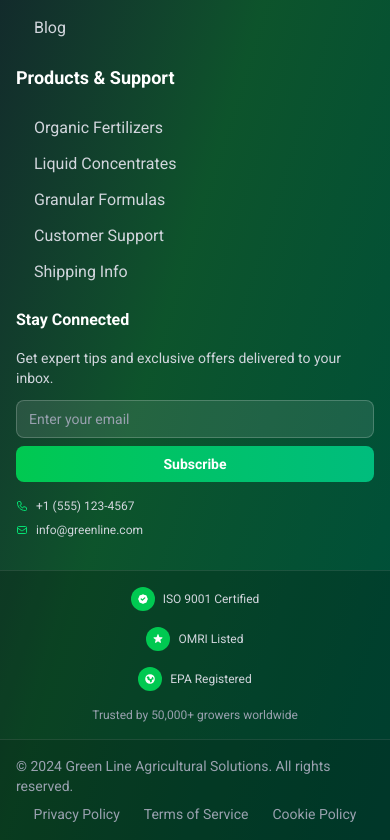
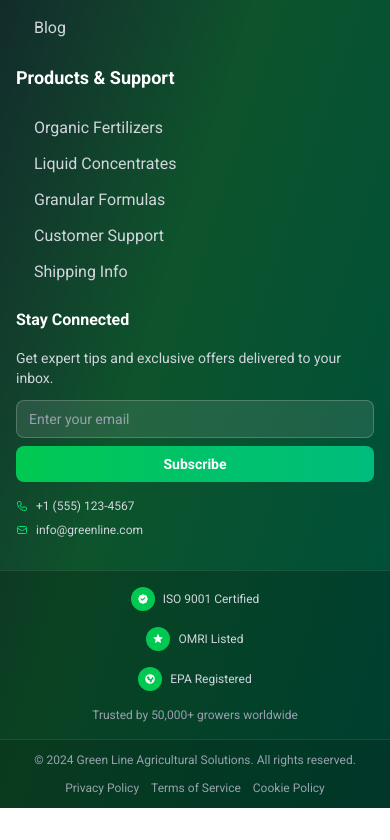
Before and after one commit to mohamed-samir-dev/Greenline, a Next.js app: page / in a window 390 px wide. Shown: the part 3056-3896 px from the top of the page. After the commit the page ends 3864 px from the top, so only its background shows below. Built offline with nearby package versions, Linux system fonts and the light colour scheme; no server answers; the database is empty.

Commit message:
feat: enhance bottom bar component with better responsive design

```diff
--- a/components/footer/BottomBar.tsx
+++ b/components/footer/BottomBar.tsx
@@ -9,14 +9,14 @@ const legalLinks = [
 export default function BottomBar() {
   return (
     <div className="border-t border-white/10 bg-black/30">
-      <div className="max-w-7xl mx-auto px-4 sm:px-6 lg:px-8 py-4">
-        <div className="flex flex-col md:flex-row items-center justify-between text-sm text-gray-400">
-          <div className="mb-2 md:mb-0">
+      <div className="max-w-7xl mx-auto px-4 sm:px-6 lg:px-8 py-3 sm:py-4">
+        <div className="flex flex-col sm:flex-row items-center justify-between gap-3 sm:gap-0 text-xs sm:text-sm text-gray-400">
+          <div className="text-center sm:text-left">
             © 2024 Green Line Agricultural Solutions. All rights reserved.
           </div>
-          <div className="flex space-x-6">
+          <div className="flex flex-wrap justify-center sm:justify-end gap-3 sm:gap-6">
             {legalLinks.map((link, index) => (
-              <Link key={index} href={link.href} className="hover:text-green-400 transition-colors">
+              <Link key={index} href={link.href} className="hover:text-green-400 transition-colors whitespace-nowrap">
                 {link.label}
               </Link>
             ))}
```
